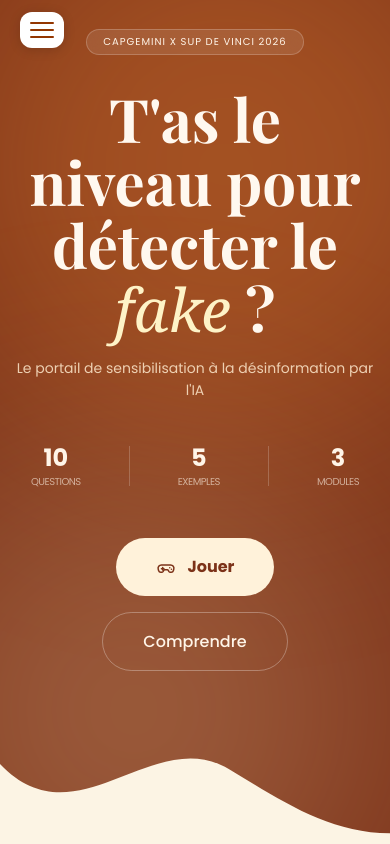
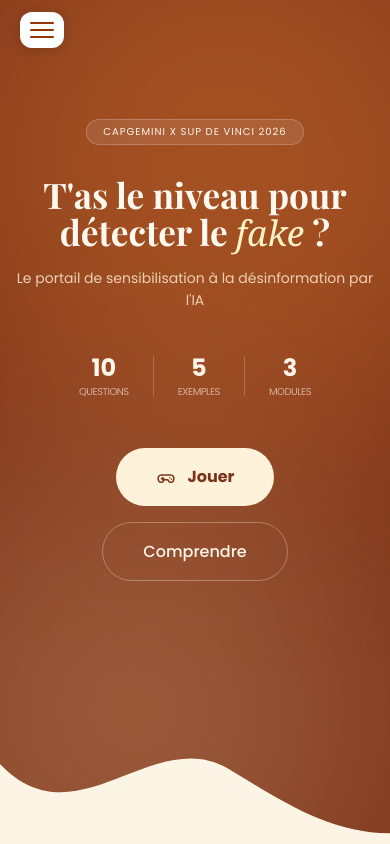
Before and after one commit to mlft9/projet-special-week, a React (Vite) app in the folder app/: page / in a window 390 px wide. Shown: the top 844 px of the page. Built offline with nearby package versions, Linux system fonts and the light colour scheme; a web font is replaced by a local one.

Commit message:
fix responsive

```diff
--- a/app/src/components/ExampleCard.tsx
+++ b/app/src/components/ExampleCard.tsx
@@ -23,7 +23,7 @@ export default function ExampleCard({ example, revealed, onReveal }: Props) {
 function TextCard({ example, revealed, onReveal }: Props) {
   return (
     <div
-      className="rounded-3xl backdrop-blur-sm p-8 flex flex-col gap-5 shadow-sm transition-all duration-300 hover:-translate-y-0.5 hover:shadow-lg"
+      className="rounded-3xl backdrop-blur-sm p-5 md:p-8 flex flex-col gap-5 shadow-sm transition-all duration-300 hover:-translate-y-0.5 hover:shadow-lg"
       style={{ background: 'rgba(255, 255, 255, 0.4)', border: '1px solid rgba(255, 255, 255, 0.5)' }}
     >
       <div className="flex items-center gap-3">
@@ -94,7 +94,7 @@ function ComparisonCard({ example, revealed, onReveal }: Props) {
 
   return (
     <div
-      className="rounded-3xl backdrop-blur-sm p-9 flex flex-col gap-6 shadow-sm transition-all duration-300 hover:-translate-y-0.5 hover:shadow-lg"
+      className="rounded-3xl backdrop-blur-sm p-5 md:p-9 flex flex-col gap-6 shadow-sm transition-all duration-300 hover:-translate-y-0.5 hover:shadow-lg"
       style={{ background: 'rgba(255, 255, 255, 0.4)', border: '1px solid rgba(255, 255, 255, 0.5)' }}
     >
       {modalSrc && createPortal(
--- a/app/src/pages/Classement.css
+++ b/app/src/pages/Classement.css
@@ -226,6 +226,8 @@
    RESPONSIVE
 ═══════════════════════════════════ */
 @media (max-width: 640px) {
+  .classement-hero { padding: 48px 20px 32px; }
   .classement-body { padding: 20px 16px 40px; }
   .podium { grid-template-columns: 1fr; }
+  .classement-stat .val { font-size: 1.4rem; }
 }
--- a/app/src/pages/Home.tsx
+++ b/app/src/pages/Home.tsx
@@ -114,7 +114,7 @@ export default function Home() {
             CAPGEMINI x SUP DE VINCI 2026
           </div>
 
-          <h1 className="animate-in mt-8 mb-4 max-w-2xl text-center text-6xl font-display font-bold leading-[1.05] text-[#FFF8EF]">
+          <h1 className="animate-in mt-8 mb-4 max-w-2xl text-center text-[clamp(2.2rem,8vw,3.75rem)] font-display font-bold leading-[1.05] text-[#FFF8EF]">
             T&apos;as le niveau pour détecter le{' '}
             <span className="font-serif italic font-medium text-amber-100">fake</span> ?
           </h1>
@@ -123,9 +123,9 @@ export default function Home() {
             Le portail de sensibilisation à la désinformation par l&apos;IA
           </p>
 
-          <div className="animate-in my-10 flex items-center gap-12">
+          <div className="animate-in my-10 flex items-center gap-6 sm:gap-12">
             {stats.map((stat, index) => (
-              <div key={stat.label} className="flex items-center gap-12">
+              <div key={stat.label} className="flex items-center gap-6 sm:gap-12">
                 <div className="flex flex-col items-center">
                   <span className="text-2xl font-bold">{stat.value}</span>
                   <span className="text-[10px] uppercase tracking-tighter opacity-60">
--- a/app/src/pages/Play.css
+++ b/app/src/pages/Play.css
@@ -368,6 +368,10 @@
     padding: 16px 16px 40px;
   }
 
+  .quiz-card {
+    padding: 20px 16px;
+  }
+
   .quiz-images {
     grid-template-columns: 1fr;
   }
@@ -375,4 +379,16 @@
   .quiz-question {
     font-size: 1rem;
   }
+
+  .results-hero {
+    padding: 48px 20px 32px;
+  }
+
+  .score-value {
+    font-size: clamp(44px, 12vw, 60px);
+  }
+
+  .results-body {
+    padding: 24px 16px 48px;
+  }
 }
```
